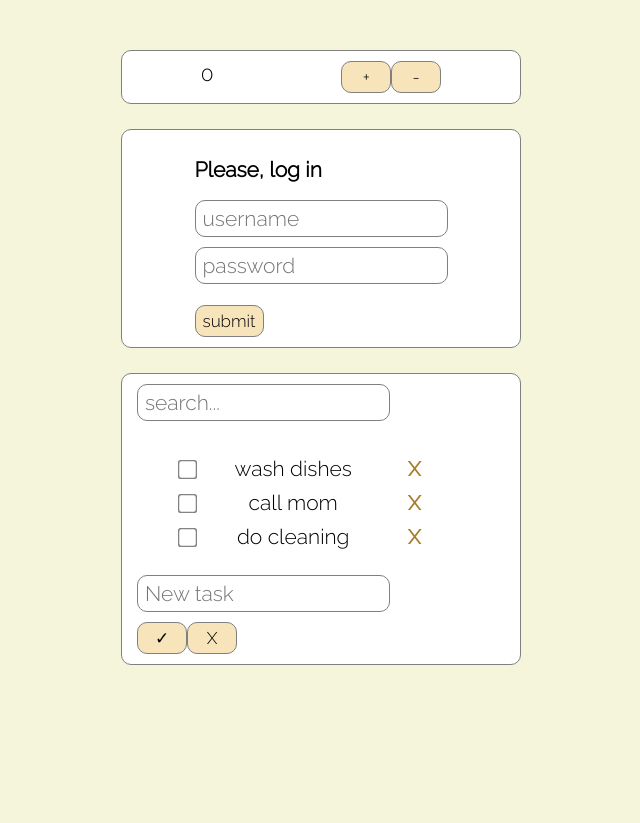
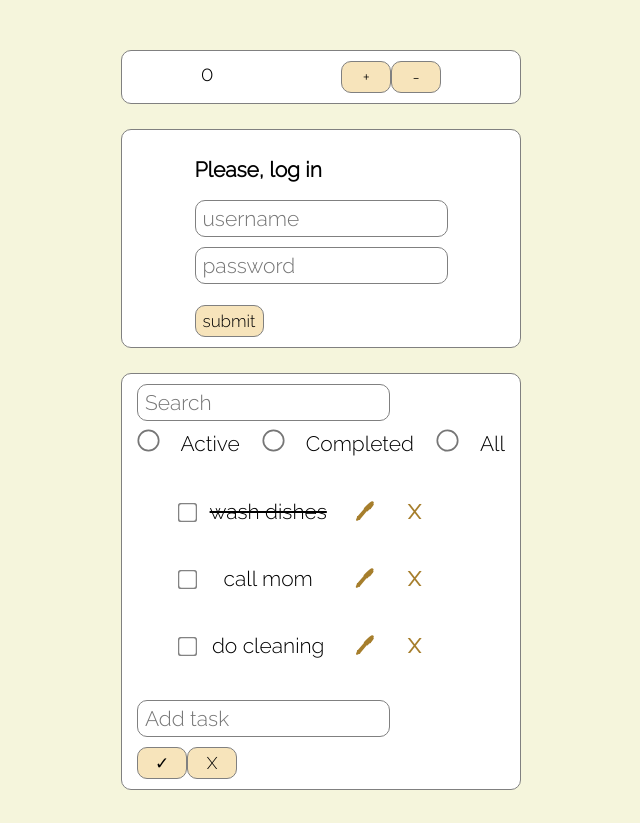
Before and after one commit to vladislavaSim/ReactHW2, a React (Create React App) app: page / in a window 1280 px wide. Shown: the whole page, without its empty margins (319-959 px from the left). Before the commit the page ends 800 px from the top, so only its background shows below. Built offline with nearby package versions, Linux system fonts and the light colour scheme.

Commit message:
filter added

```diff
--- a/src/components/ToDo.jsx
+++ b/src/components/ToDo.jsx
@@ -1,34 +1,56 @@
 import React, {Component} from "react";
+import Task from "./Task";
 
 class ToDo extends Component {
     state = {
         tasksList: [
-            {text: 'wash dishes', isDone: false, id: 11},
-            {text: 'call mom', isDone: false, id: 2},
-            {text: 'do cleaning', isDone: false, id: 3}
+            {text: 'wash dishes', isDone: true, isEdit: false, id: 1},
+            {text: 'call mom', isDone: false, isEdit: false, id: 2},
+            {text: 'do cleaning', isDone: false, isEdit: false, id: 3}
         ],
-        value: ''
+        value: '',
+        searchString: '',
+        filtered: [],
+        filterBy: 'allTasks'
     }
 
-    handleChange = (e) =>  {
-        this.setState({value: e.target.value})
+    returnTaskElem = (item) => {
+        return <Task id={item.id}
+                     key={item.id}
+                     text={item.text}
+                     isDone={item.isDone}
+                     isEdit={item.isEdit}
+                     editTask={(e) => this.editTask(e, item.id)}
+                     changeDone={() => this.changeDone(item.id)}
+                     deleteTask={(e) => this.deleteTask(e, item.id)}
+                     handleChange={(e) => this.handleChange(e, item.text)}
+        />
+}
+
+    changeDone = (id) => {
+        let res = this.state.tasksList.filter(task => task.id === id)
+            .map(item => item.isDone = !item.isDone)
+        this.setState(res)
     }
+
+    handleChange = (e, field) =>  {
+        let newState = e.target.value
+        this.setState({[field]: newState})
+    }
+
+    clearInput = (e) => {
+        e.preventDefault()
+        this.setState({value: ''})
+    }
+
     addTask = (e) => {
         e.preventDefault()
         if(this.state.value) {
             this.setState({
-                value: '', taskList: this.state.tasksList.push(
+                value: '', searchString: '', taskList: this.state.tasksList.push(
                     {text: this.state.value, isDone: false, id: Date.now(), isEdit: false})
             })
         }
-    }
-
-    toggleCheckbox = (id) => {
-        let task = this.state.tasksList.find(task => task.id === id)
-        this.setState(task, () => {
-            {task.isDone = !task.isDone}
-        })
-
     }
     deleteTask = (e, id) => {
         e.preventDefault()
@@ -38,47 +60,72 @@ class ToDo extends Component {
 
     editTask = (e, id) => {
         e.preventDefault()
-        let task = this.state.tasksList.find(task => task.id === id)
-        this.setState({value: task.text})
+        let res = this.state.tasksList.filter(task => task.id === id)
+            .map(item => item.isEdit = !item.isEdit)
+        this.setState(res)
     }
 
-    showTaskList = () => {
-       return this.state.tasksList.map((item => {
-           return <li key={item.id}>
-                    <input type='checkbox'
-                      onClick={() => this.toggleCheckbox(item.id)}
-                      className='check'
-                      value={item.isDone}
-                      />
-               {item.text}
-               <div className="btn-holder">
-                   <button onClick={(e) => this.deleteTask(e, item.id)} className='tasksList-btn'>X</button>
-               </div>
-              </li>
-       }))
-    }
+    searchTask = () => {
+        return this.state.tasksList.filter(task => task.text.includes(this.state.searchString))
+            .map(item => {
+                return this.returnTaskElem(item)
+            })
+}
 
-    clearInput = (e) => {
-        e.preventDefault()
-        this.setState({value: ''})
-    }
+     elemList = (e) => {
+         if (this.state.filterBy === 'allTasks') {
+             return this.state.tasksList.map(item => this.returnTaskElem(item))
+         } else if (this.state.filterBy === 'completedTasks') {
+             return this.state.tasksList.filter(item => item.isDone)
+                 .map(item => this.returnTaskElem(item))
+         } else {
+             return this.state.tasksList.filter(item => !item.isDone)
+                 .map(item => this.returnTaskElem(item))
+         }
+     }
 
+     radio = (e, filter) => {
+         console.log(this.state.filterBy)
+        this.setState({filterBy: filter}, () => {
+            return {filterBy: e.target.value}
+        })
+     }
     render() {
-        let list = this.showTaskList()
-        // console.log(this.state)
+        let found = this.searchTask()
+        let list = this.elemList()
         return (
             <div className='task third'>
                 <form>
-                    <input type="text" placeholder='search...'/>
+                    <input type="text"
+                           placeholder='Search'
+                           value={this.state.searchString}
+                           onChange={(e) => this.handleChange(e, 'searchString')}
+                           onInput={(e) => this.searchTask(e, this.state.searchString)}
+                    />
+                </form>
+                <form className='radio-holder'>
+                    <input type="radio" id="activeTasks" name="filterTasks" value="activeTasks"  onChange={(e) => this.radio(e, 'activeTasks')}/>
+                    <label htmlFor="activeTasks">Active</label>
+                    <input type="radio" id="completedTasks" name="filterTasks" value="completedTasks"  onChange={(e) => this.radio(e, 'completedTasks')}/>
+                    <label htmlFor="activeTasks">Completed</label>
+                    <input type="radio" id="allTasks" name="filterTasks" value="allTasks" onChange={(e) => this.radio(e, 'allTasks')}/>
+                    <label htmlFor="activeTasks">All</label>
                 </form>
                 <div className='list'>
                     <ul className="tasksList">
-                        {list}
+                        {this.state.searchString.length < 1 ? list : found}
                     </ul>
                 </div>
                 <form>
-                    <input type="text" placeholder='New task' value={this.state.value} onChange={this.handleChange}/>
-                    <button onClick={this.addTask}>✓</button>
+                    <input type="text"
+                           placeholder='Add task'
+                           value={this.state.value}
+                           onChange={(e) => this.handleChange(e, 'value')}
+                    />
+                    {this.state.isEdit ?
+                        <button onClick={this.addTask}>✓</button>
+                        : <button onClick={this.addTask}>✓</button>
+                    }
                     <button onClick={this.clearInput} className='clear-btn'>X</button>
                 </form>
             </div>
```
